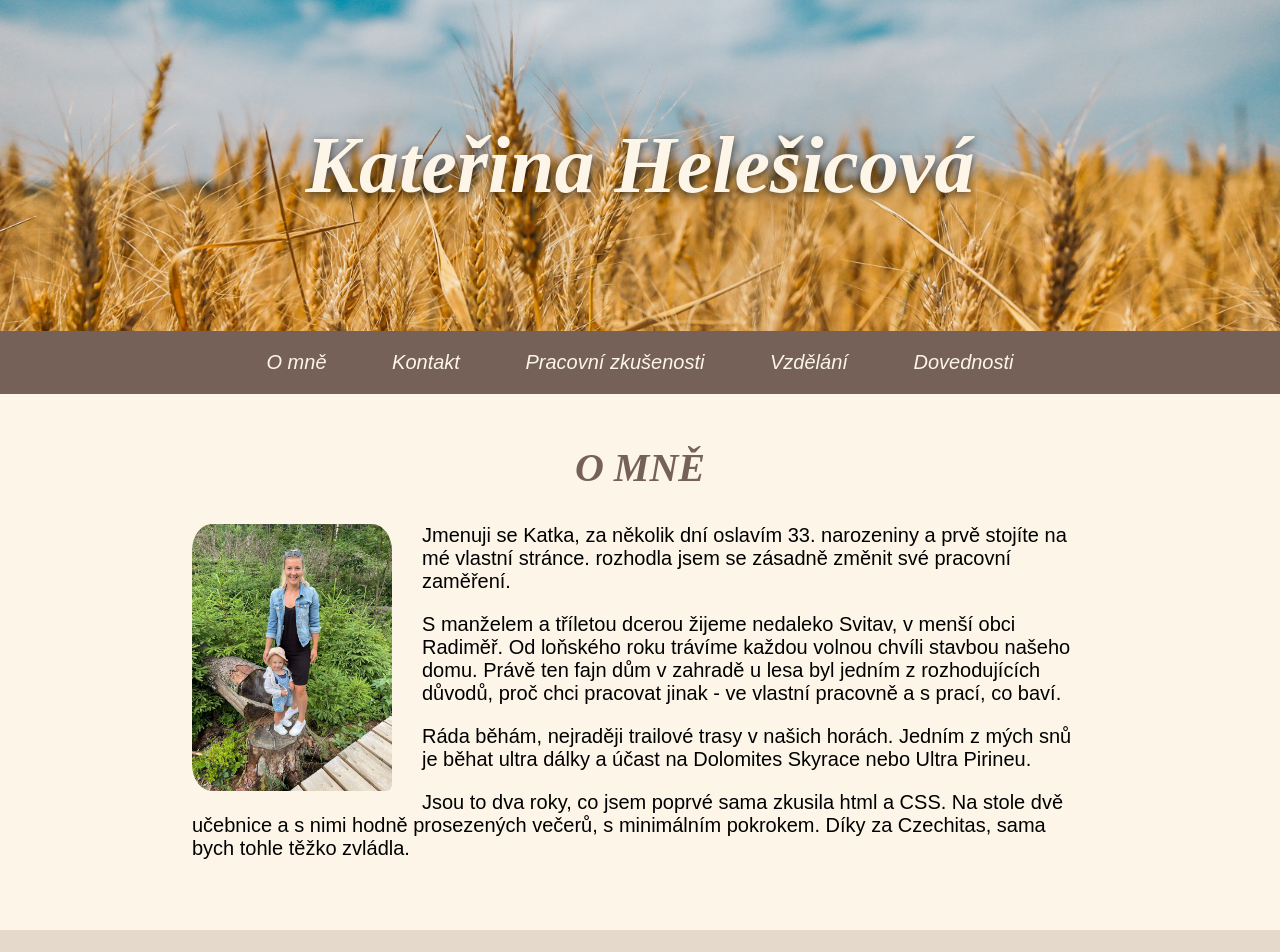
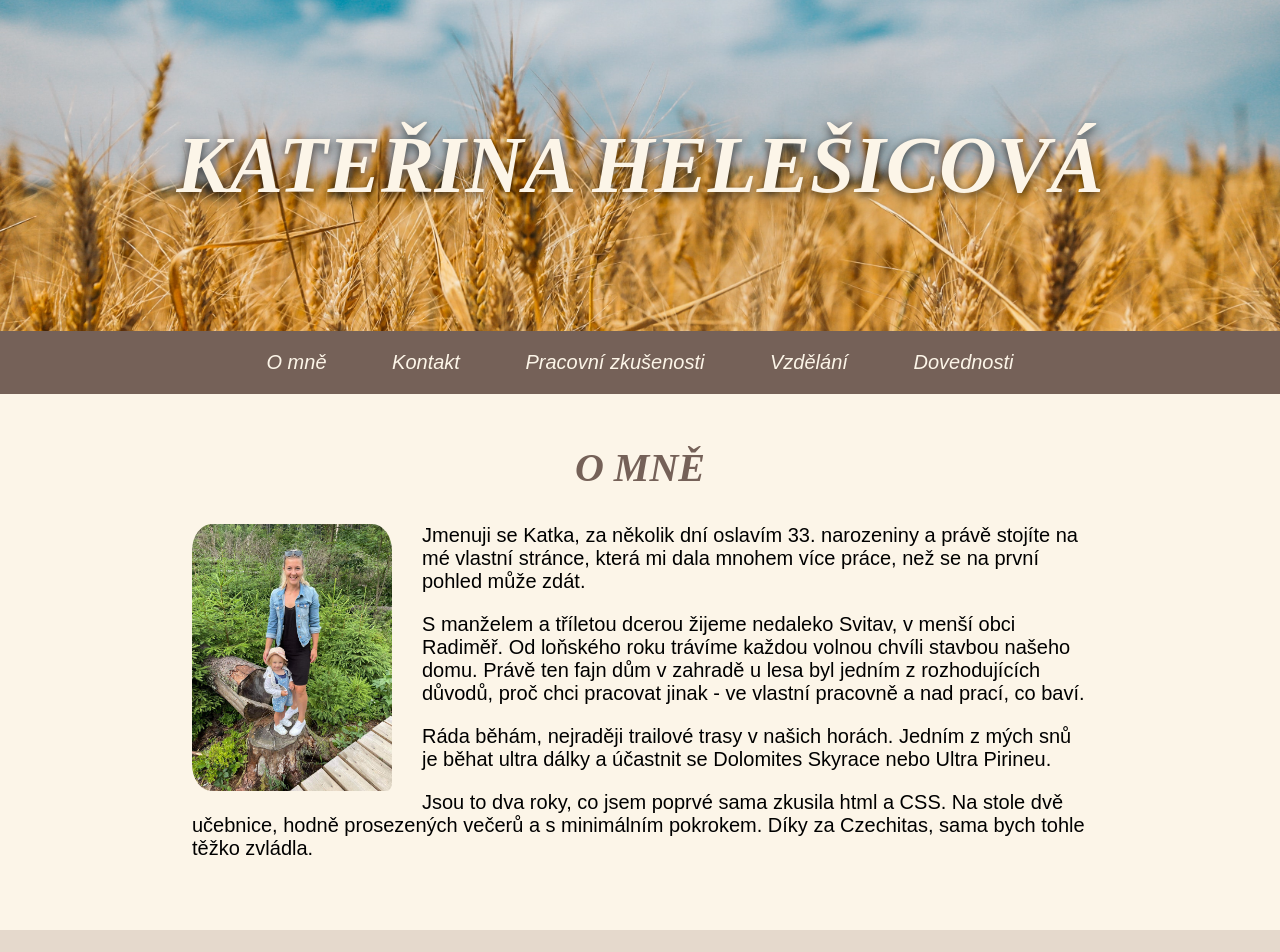
Before and after one commit to KaterinaHelesicova/Zivotopis, a plain HTML site: page index.html in a window 1280 px wide. Shown: the top 952 px of the page. Drawn offline with Linux system fonts and the light colour scheme.

Commit message:
finální finále

```diff
--- a/index.html
+++ b/index.html
@@ -12,7 +12,7 @@
     <header class="hlavicka">
 
 
-         <h1>Kateřina Helešicová</h1>
+         <h1>KATEŘINA HELEŠICOVÁ</h1>
 
 
 
@@ -29,13 +29,13 @@
     <section class="omne" id="omne">
         <h2>O MNĚ</h2>
         <img class="foto-omne" src="Foto/Rejvíz.jpg" alt="foto Katka a Ester">
-        <p>Jmenuji se Katka, za několik dní oslavím 33. narozeniny a prvě stojíte na mé vlastní stránce. rozhodla jsem se zásadně změnit své pracovní zaměření.
+        <p>Jmenuji se Katka, za několik dní oslavím 33. narozeniny a právě stojíte na mé vlastní stránce, která mi dala mnohem více práce, než se na první pohled může zdát.
         </p>
-        <p>S manželem a tříletou dcerou žijeme nedaleko Svitav, v menší obci Radiměř. Od loňského roku trávíme každou volnou chvíli stavbou našeho domu. Právě ten fajn dům v zahradě u lesa byl jedním z rozhodujících důvodů, proč chci pracovat jinak - ve vlastní pracovně a s prací, co baví.
+        <p>S manželem a tříletou dcerou žijeme nedaleko Svitav, v menší obci Radiměř. Od loňského roku trávíme každou volnou chvíli stavbou našeho domu. Právě ten fajn dům v zahradě u lesa byl jedním z rozhodujících důvodů, proč chci pracovat jinak - ve vlastní pracovně a nad prací, co baví.
         </p>
-        <p>Ráda běhám, nejraději trailové trasy v našich horách. Jedním z mých snů je běhat ultra dálky a účast na Dolomites Skyrace nebo Ultra Pirineu.
+        <p>Ráda běhám, nejraději trailové trasy v našich horách. Jedním z mých snů je běhat ultra dálky a účastnit se Dolomites Skyrace nebo Ultra Pirineu.
         </p>
-        <p>Jsou to dva roky, co jsem poprvé sama zkusila html a CSS. Na stole dvě učebnice a s nimi hodně prosezených večerů, s minimálním pokrokem. Díky za Czechitas, sama bych tohle těžko zvládla.
+        <p>Jsou to dva roky, co jsem poprvé sama zkusila html a CSS. Na stole dvě učebnice, hodně prosezených večerů a s minimálním pokrokem. Díky za Czechitas, sama bych tohle těžko zvládla.
 
         </p>
 
```
